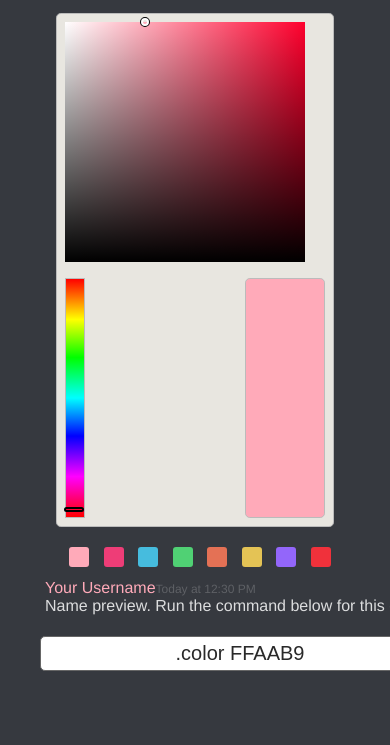
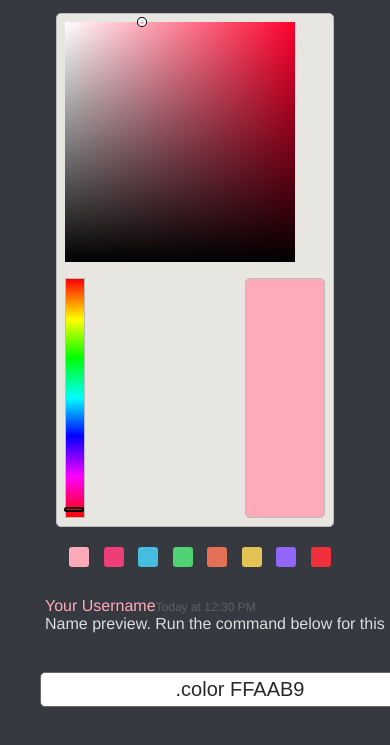
Before and after one commit to zfbx/Yuno-v3, a website: page docs/color/index.html in a window 390 px wide. Shown: the part 141-886 px from the top of the page. Before the commit the page ends 852 px from the top, so only its background shows below. Drawn offline with Linux system fonts and the light colour scheme.

Commit message:
fixed styling, added spacing

```diff
--- a/docs/style/colorjoe.css
+++ b/docs/style/colorjoe.css
@@ -66,7 +66,7 @@
 
 /* main dimensions */
 .colorPicker .twod, .colorPicker .twod .bg {
-    width: 240px;
+    width: 230px;
     height: 240px;
 }
 .colorPicker .oned, .colorPicker .oned .bg {
--- a/docs/style/style.css
+++ b/docs/style/style.css
@@ -26,6 +26,12 @@ p {
     #headerimg {
         width: 100%;
         height: auto;
+    }
+}
+
+@media (max-width: 440px) {
+    .commands-list-container {
+        padding: 0;
     }
 }
 
```
Also changed, not shown: docs/color/index.html (+4 -0 lines).
